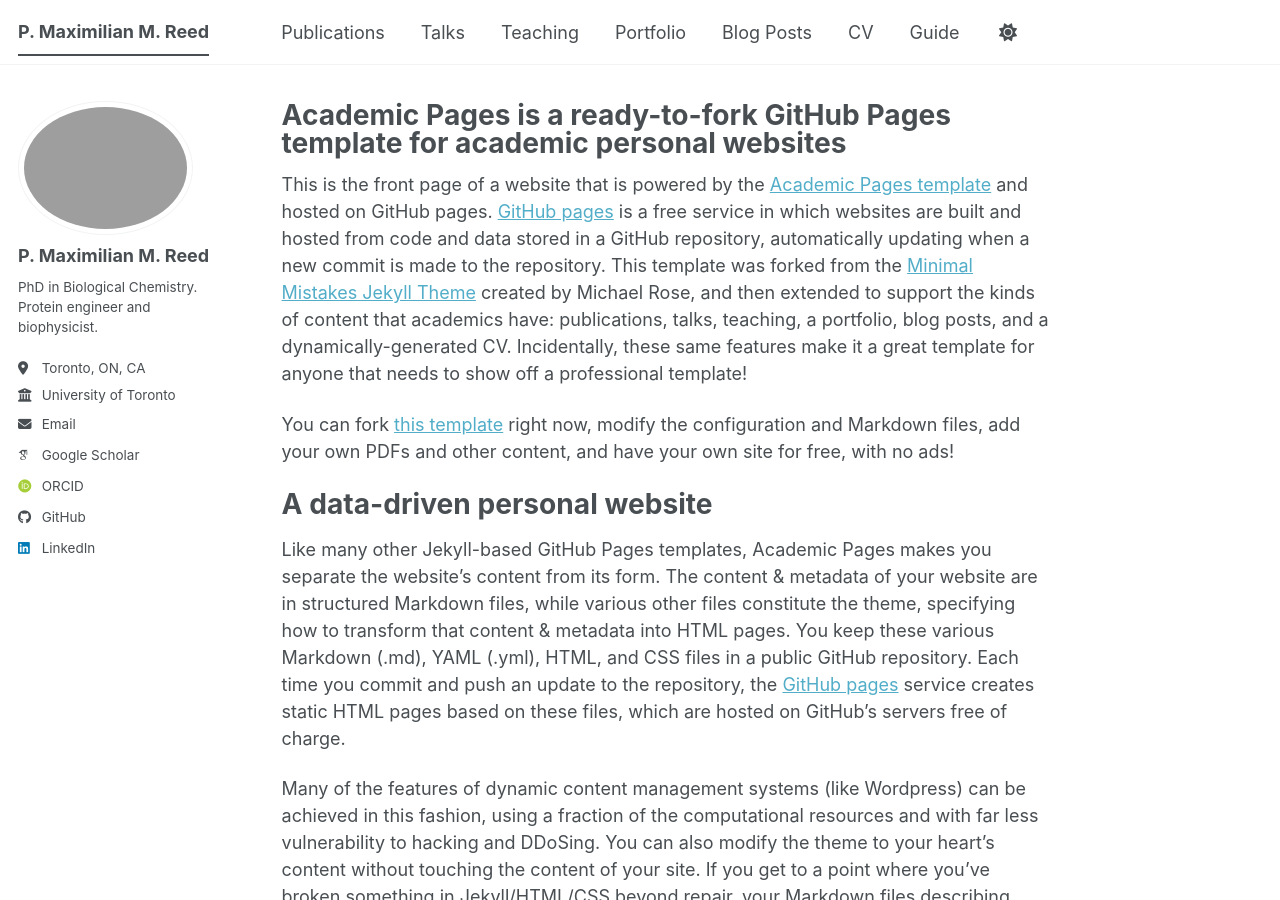
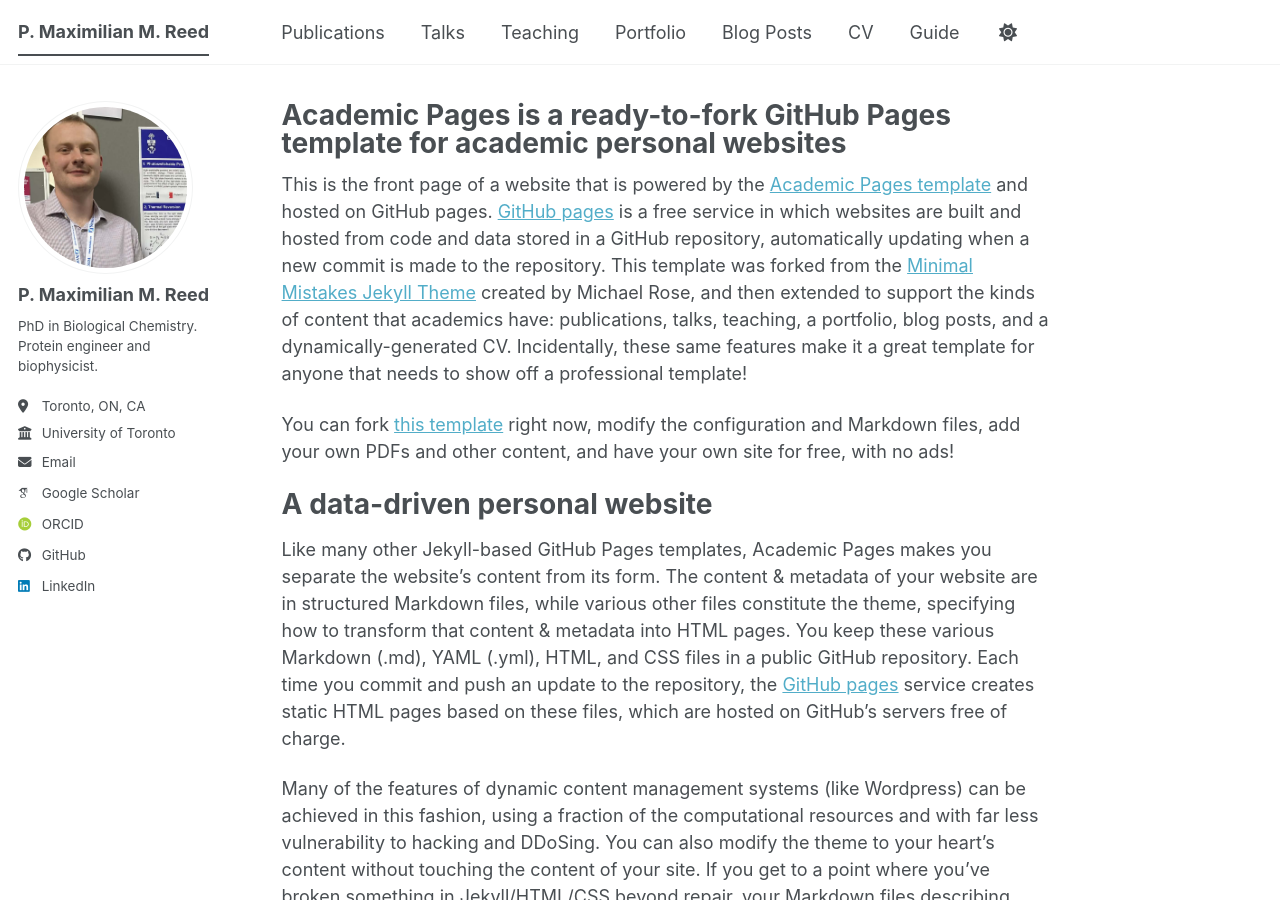
Before and after one commit to maxreed/maxreed.github.io, a Jekyll site: the page built from _pages/about.md, in a window 1280 px wide and 900 px high. Built offline with Jekyll 4.4.1, drawn with Linux system fonts in a browser that asks for light colours; some web fonts are replaced; a script bundle is joined from its source files by our own code; library files that are not in the unit come from our copies.

Commit message:
Update config and add profile image 3

```diff
--- a/_config.yml
+++ b/_config.yml
@@ -23,7 +23,7 @@ repository               : "maxreed/maxreed.github.io"
 #               Additional customization can be done by editing /_includes/author-profile.html
 author:
   # Biographic information
-  avatar           : "maxreed.jpg"
+  avatar           : "maxreed.png"
   name             : "P. Maximilian M. Reed"
   pronouns         : # example: "she/her"
   bio              : "PhD in Biological Chemistry. Protein engineer and biophysicist."
```
